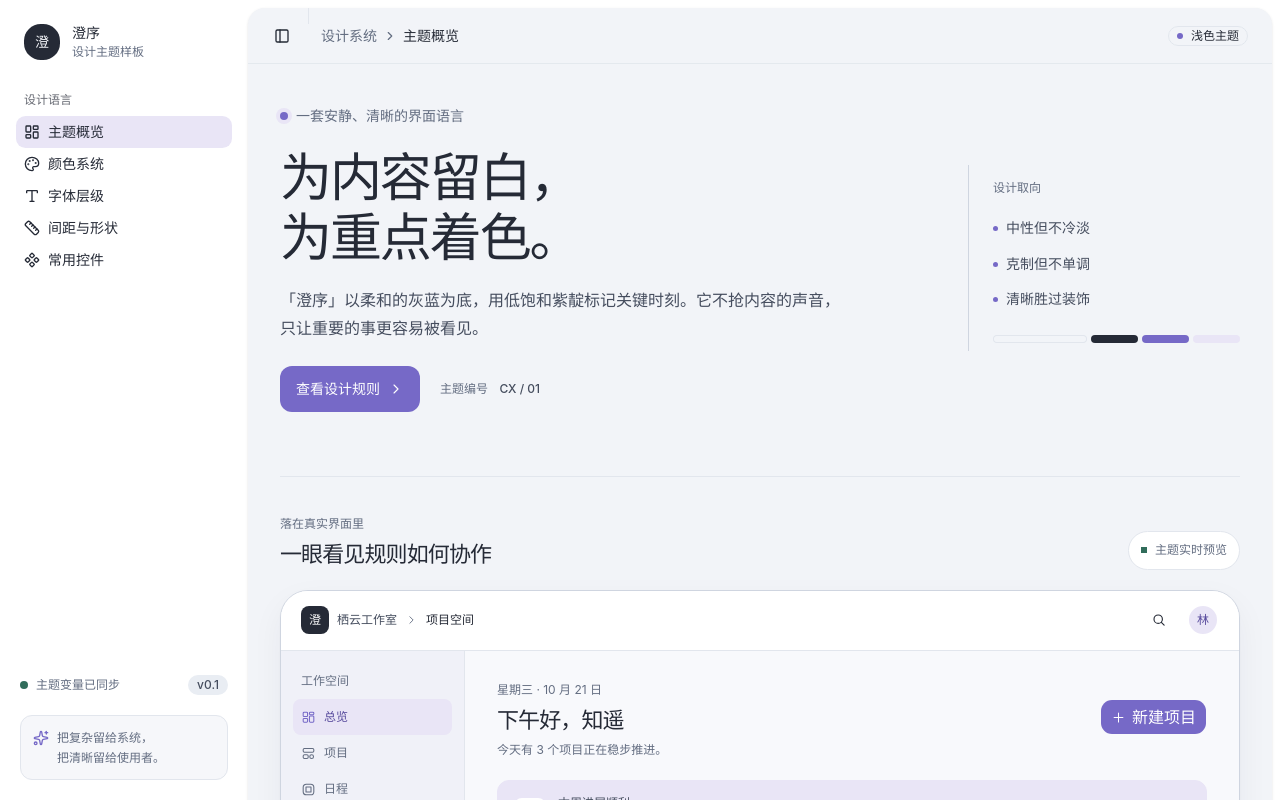
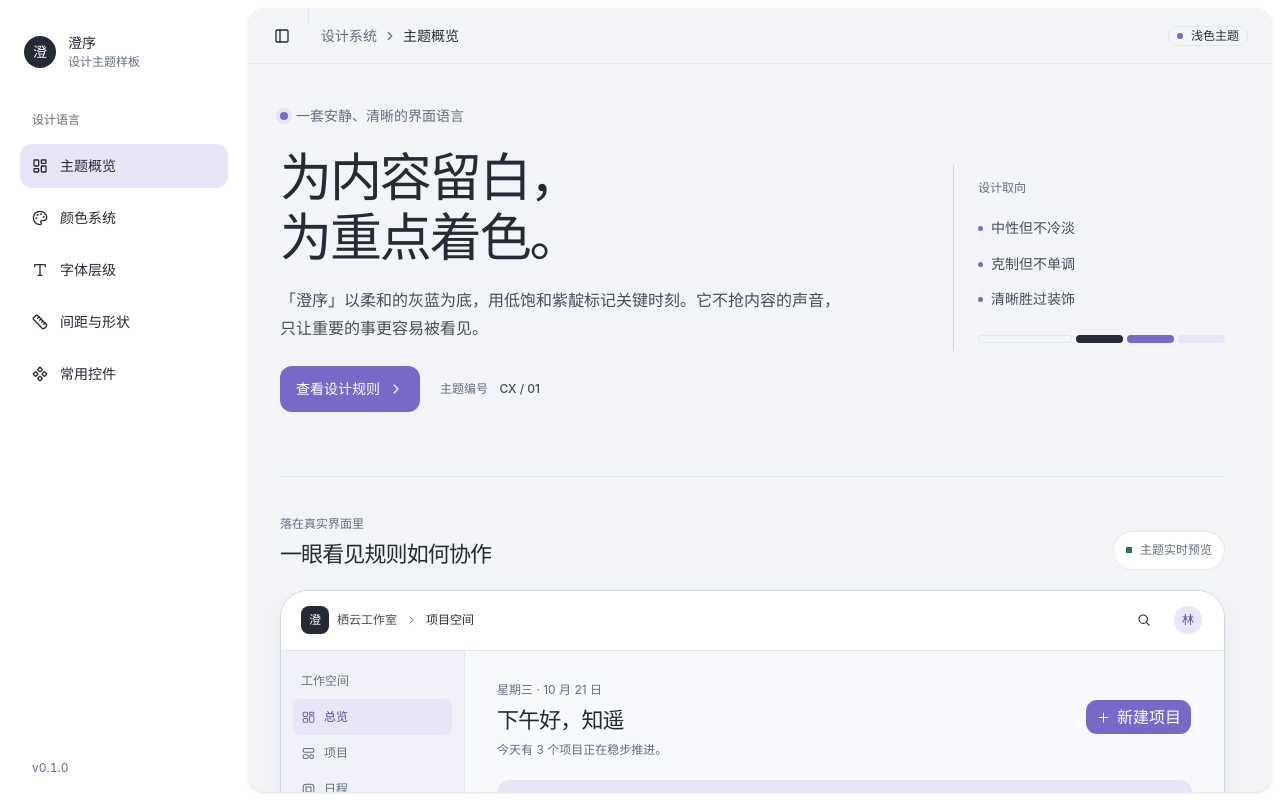
Before and after one commit to nimo07126/ui_template, a Next.js app in the folder apps/web/: page / in a window 1280 px wide. Shown: the top 800 px of the page. Built offline with nearby package versions, Linux system fonts and the light colour scheme.

Commit message:
style: update layout and sidebar styles for improved responsiveness and usability

```diff
--- a/apps/web/src/app/globals.css
+++ b/apps/web/src/app/globals.css
@@ -59,7 +59,8 @@ html {
 }
 
 body {
-  min-height: 100vh;
+  height: 100dvh;
+  overflow: hidden;
   margin: 0;
   background: var(--background);
   color: var(--foreground);
--- a/apps/web/src/app/layout.tsx
+++ b/apps/web/src/app/layout.tsx
@@ -23,13 +23,20 @@ export default function RootLayout({ children }: Readonly<{ children: ReactNode
     <html data-scroll-behavior="smooth" lang="zh-CN">
       <body>
         <TooltipProvider>
-          <SidebarProvider style={sidebarStyle}>
+          <SidebarProvider className="h-dvh min-h-0 overflow-hidden" style={sidebarStyle}>
             <AppSidebar />
-            <SidebarInset className="min-h-svh overflow-hidden">
+            <SidebarInset className="min-h-0 min-w-0 overflow-hidden">
               <SiteHeader />
-              <main className="mx-auto flex w-full max-w-[var(--layout-content-max)] flex-1 flex-col gap-8 px-5 py-8 md:px-8 md:py-10">
-                {children}
-              </main>
+              <div
+                aria-label="页面内容"
+                className="min-h-0 flex-1 overflow-y-auto overscroll-y-contain scroll-smooth scroll-pt-8 [scrollbar-gutter:stable]"
+                data-slot="page-scroll"
+                tabIndex={0}
+              >
+                <div className="mx-auto flex w-full min-w-0 max-w-[var(--layout-content-max)] flex-col gap-8 px-5 py-8 md:px-8 md:py-10">
+                  {children}
+                </div>
+              </div>
             </SidebarInset>
           </SidebarProvider>
         </TooltipProvider>
--- a/apps/web/src/components/navigation/app-sidebar.tsx
+++ b/apps/web/src/components/navigation/app-sidebar.tsx
@@ -2,7 +2,7 @@
 
 import Link from "next/link";
 import { usePathname } from "next/navigation";
-import { Badge } from "@/components/ui/badge";
+import { version } from "../../../package.json";
 import {
   Sidebar,
   SidebarContent,
@@ -21,7 +21,6 @@ import {
   LayoutDashboard,
   Palette,
   Ruler,
-  Sparkles,
   Type,
 } from "lucide-react";
 
@@ -38,9 +37,9 @@ export function AppSidebar() {
 
   return (
     <Sidebar collapsible="icon" variant="inset">
-      <SidebarHeader className="gap-3 px-3 py-4">
-        <Link className="flex items-center gap-3 px-1" href="/" aria-label="澄序设计主题首页">
-          <span className="grid size-9 shrink-0 place-items-center rounded-xl bg-foreground text-sm font-semibold text-background">
+      <SidebarHeader className="px-4 py-6 group-data-[collapsible=icon]:px-0">
+        <Link className="flex min-h-10 items-center gap-3 group-data-[collapsible=icon]:justify-center" href="/" aria-label="澄序设计主题首页">
+          <span className="grid size-8 shrink-0 place-items-center rounded-xl bg-foreground text-sm font-semibold text-background">
             澄
           </span>
           <span className="grid min-w-0 gap-0.5 group-data-[collapsible=icon]:hidden">
@@ -51,19 +50,20 @@ export function AppSidebar() {
       </SidebarHeader>
 
       <SidebarContent>
-        <SidebarGroup>
-          <SidebarGroupLabel>设计语言</SidebarGroupLabel>
+        <SidebarGroup className="px-3 py-2 group-data-[collapsible=icon]:px-0">
+          <SidebarGroupLabel className="mb-2 px-3 group-data-[collapsible=icon]:hidden">设计语言</SidebarGroupLabel>
           <SidebarGroupContent>
-            <SidebarMenu>
+            <SidebarMenu className="gap-2">
               {navigation.map((item) => (
                 <SidebarMenuItem key={item.url}>
                   <SidebarMenuButton
+                    className="h-11 gap-3 rounded-lg px-3 group-data-[collapsible=icon]:mx-auto group-data-[collapsible=icon]:justify-center"
                     isActive={pathname === item.url}
-                    render={<Link aria-current={pathname === item.url ? "page" : undefined} href={item.url} />}
+                    render={<Link aria-current={pathname === item.url ? "page" : undefined} aria-label={item.title} href={item.url} />}
                     tooltip={item.title}
                   >
                     <item.icon aria-hidden="true" />
-                    <span>{item.title}</span>
+                    <span className="group-data-[collapsible=icon]:hidden">{item.title}</span>
                   </SidebarMenuButton>
                 </SidebarMenuItem>
               ))}
@@ -72,18 +72,8 @@ export function AppSidebar() {
         </SidebarGroup>
       </SidebarContent>
 
-      <SidebarFooter className="p-3 group-data-[collapsible=icon]:items-center">
-        <div className="flex min-w-0 items-center gap-2 text-xs text-muted-foreground">
-          <span className="size-2 shrink-0 rounded-full bg-[var(--ds-color-success)]" />
-          <span className="truncate group-data-[collapsible=icon]:hidden">主题变量已同步</span>
-          <Badge className="ml-auto group-data-[collapsible=icon]:hidden" variant="secondary">v0.1</Badge>
-        </div>
-        <div className="mt-3 flex items-start gap-2 rounded-lg border border-sidebar-border bg-background/70 p-3 group-data-[collapsible=icon]:hidden">
-          <Sparkles aria-hidden="true" className="mt-0.5 size-4 shrink-0 text-primary" />
-          <p className="text-xs leading-relaxed text-muted-foreground">
-            把复杂留给系统，<br />把清晰留给使用者。
-          </p>
-        </div>
+      <SidebarFooter className="shrink-0 px-6 py-4 group-data-[collapsible=icon]:items-center group-data-[collapsible=icon]:px-0">
+        <span aria-label={`版本 ${version}`} className="text-xs tabular-nums text-muted-foreground">v{version}</span>
       </SidebarFooter>
       <SidebarRail />
     </Sidebar>
--- a/apps/web/src/components/navigation/site-header.tsx
+++ b/apps/web/src/components/navigation/site-header.tsx
@@ -27,7 +27,7 @@ export function SiteHeader() {
   const title = pageTitles[pathname] ?? "设计主题";
 
   return (
-    <header className="sticky top-0 z-20 flex h-14 shrink-0 items-center gap-3 border-b border-border/80 bg-background/90 px-4 backdrop-blur md:px-6">
+    <header className="z-20 flex h-14 shrink-0 items-center gap-3 border-b border-border/80 bg-background px-4 md:px-6">
       <SidebarTrigger aria-label="切换导航栏" className="-ml-1" />
       <Separator className="h-4" orientation="vertical" />
       <Breadcrumb>
```
